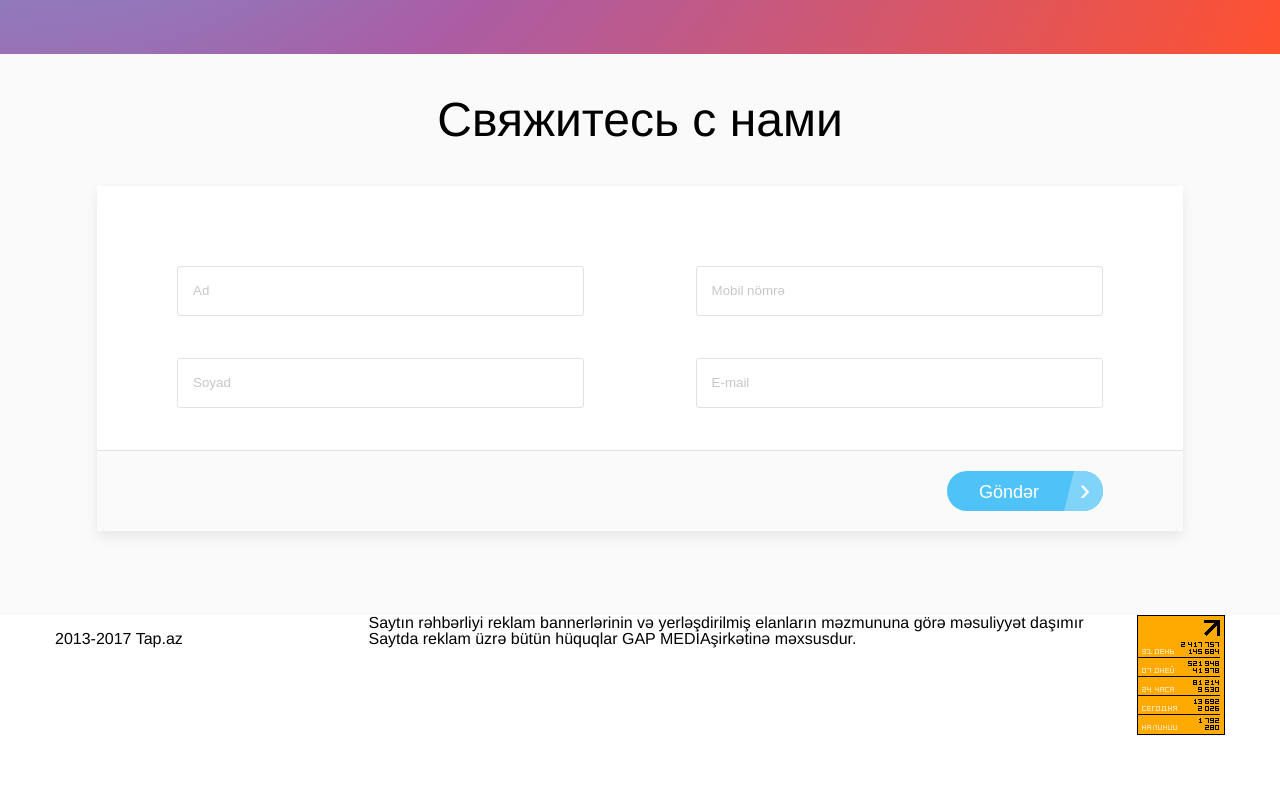
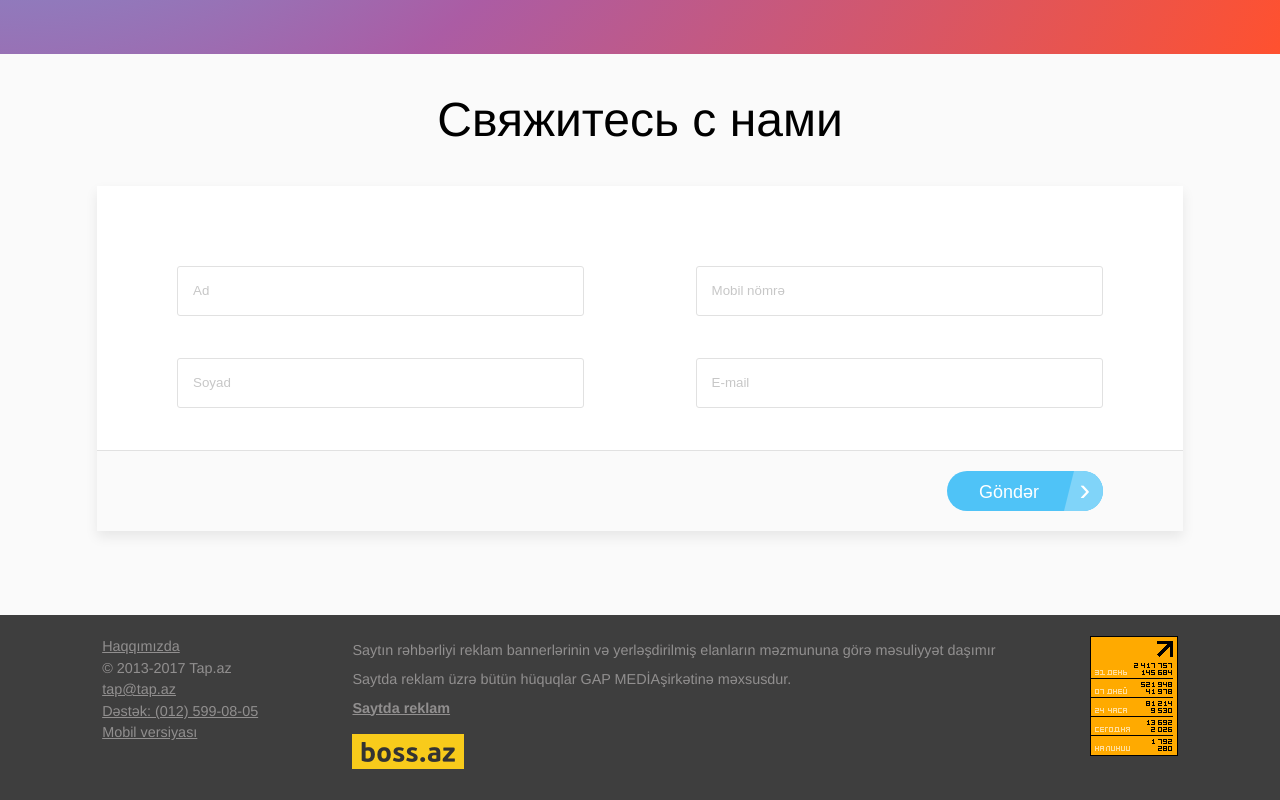
Before and after one commit to inci-august/tap, a website: page index.html in a window 1280 px wide. Shown: the part 2948-3748 px from the top of the page. Before the commit the page ends 3686 px from the top, so only its background shows below. Drawn offline with Linux system fonts and the light colour scheme.

Commit message:
Complete styling footer section

```diff
--- a/index.html
+++ b/index.html
@@ -182,12 +182,10 @@
         <div class="row">
           <div class="site-footer__about">
             <a href="#">Haqqımızda</a>
-            <p>2013-2017 Tap.az</p>
-            <div class="site-footer__contacts">
-              <a href="mailto:tap@tap.az">tap@tap.az</a>
-              <a href="tel:0125990805">Dəstək: (012) 599-08-05</a>
-            </div> <!-- /.contacts-->
-            <a href="#">Mobil versiyası</a>
+            <p>&copy; 2013-2017 Tap.az</p>
+            <p><a href="mailto:tap@tap.az">tap@tap.az</a></p>
+              <p><a href="tel:0125990805">Dəstək: (012) 599-08-05</a></p>
+              <p><a href="#">Mobil versiyası</a></p>
           </div> <!-- /.site-footer__about -->
 
           <div class="site-footer__ads-info">
@@ -197,10 +195,9 @@
             <p>
                 Saytda reklam üzrə bütün hüquqlar <strong>GAP MEDİA</strong>şirkətinə məxsusdur.
             </p>
+            <a href="#">Saytda reklam</a>
             <div class="sites">
-              <a class="sites--boss" href="https://boss.az/"></a>
-              <a class="sites--bina" href="https://bina.az/"></a>
-              <a class="sites--turbo" href="http://turbo.az/"></a>
+              <a class="site-icon site-icon--boss" href="https://boss.az/"></a>
             </div> <!-- /.sites-->
           </div> <!-- /.site-footer__ads-info -->
 
--- /dev/null
+++ b/src/scss/components/_site-footer.scss
@@ -0,0 +1,35 @@
+.site-footer {
+  background: $darker-bg;
+  color: $main-text;
+  padding: 1.3rem;
+  font-size: .9rem;
+  line-height: 1.5;
+
+  .row {
+    justify-content: space-around;
+  }
+
+  a {
+    color: inherit;
+  }
+
+  .sites {
+    margin-top: 12px;
+    .site-icon {
+      display: inline-block;
+      width: 7rem;
+      height: 2.2rem;
+
+      &--boss {
+        background: #f8cb1b url(./images/footer/boss.png) no-repeat center;
+      }
+    }
+  }
+
+  &__ads-info {
+    line-height: 1.8rem;
+    a {
+      font-weight: bold;
+    }
+  }
+}
--- a/src/scss/styles.scss
+++ b/src/scss/styles.scss
@@ -10,3 +10,4 @@
 @import 'components/mobile-section';
 @import 'components/create-store-section';
 @import 'components/contacts-section';
+@import 'components/site-footer';
```
Also changed, not shown: dist/styles.css, images/footer/bina.png.
